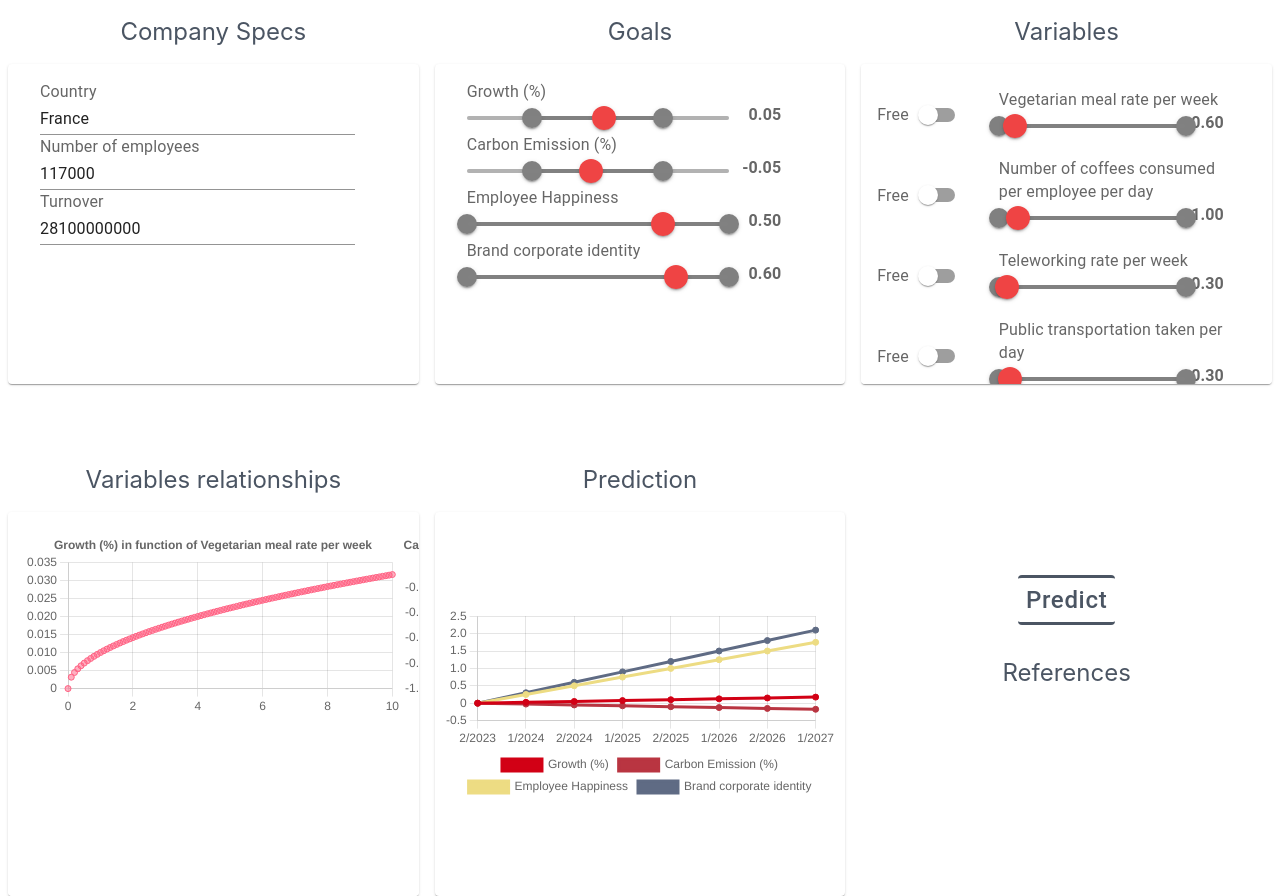
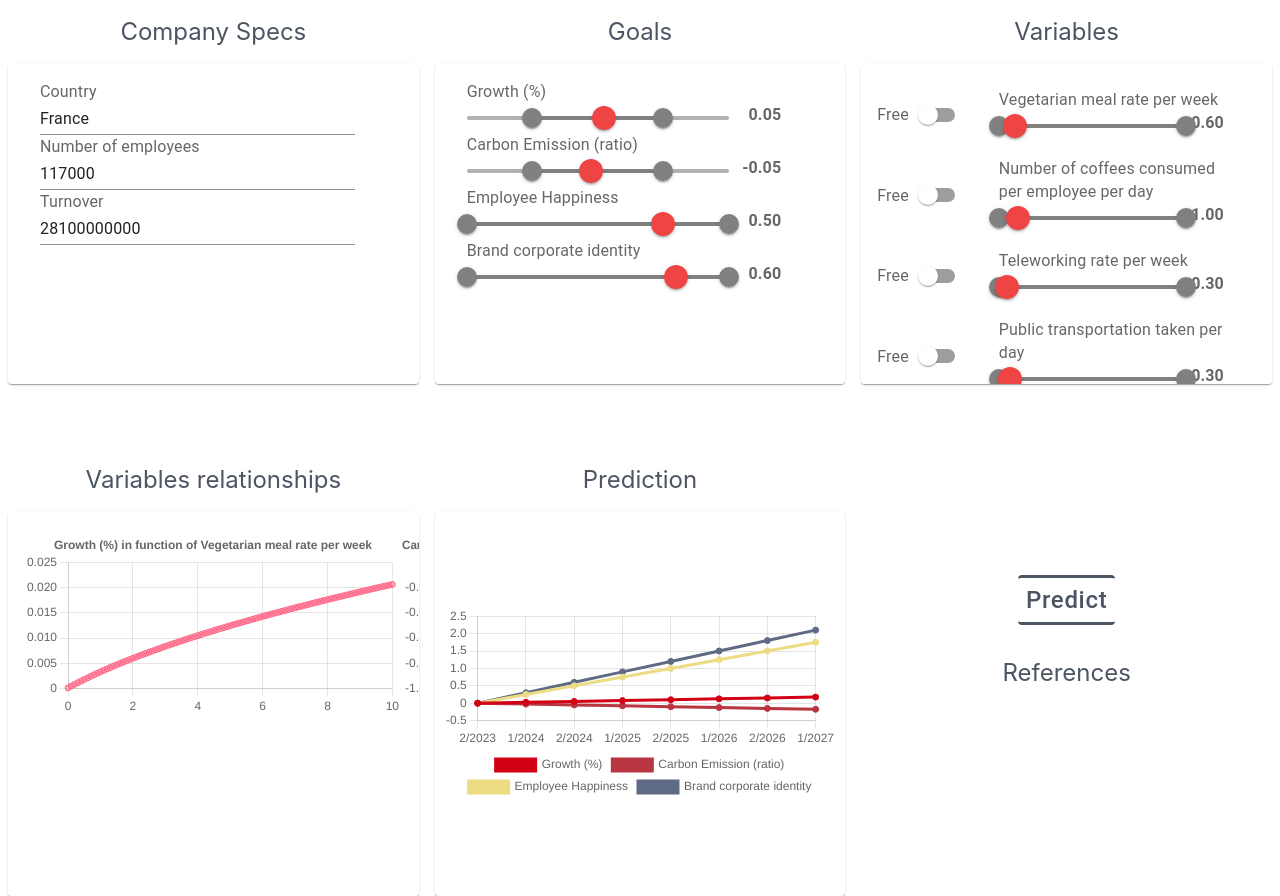
Before and after one commit to jorgekorgut/hackathon-green-hacking, a React (Create React App) app in the folder Frontend/: page /calculator in a window 1280 px wide. Built offline with nearby package versions, Linux system fonts and the light colour scheme.

Commit message:
new data

```diff
--- a/Frontend/src/data/load.tsx
+++ b/Frontend/src/data/load.tsx
@@ -9,7 +9,7 @@ const initialValue: CompanyProps = {
     ],
     goals: [
         { name: "Growth (%)", value: 0.05, min: -0.5, max: 0.5, data: undefined },
-        { name: "Carbon Emission (%)", value: -0.05, min: -0.5, max: 0.5, data: undefined },
+        { name: "Carbon Emission (ratio)", value: -0.05, min: -0.5, max: 0.5, data: undefined },
         { name: "Employee Happiness", value: 0.5, min: -1, max: 1, data: undefined },
         { name: "Brand corporate identity", value: 0.6, min: -1, max: 1, data: undefined }
     ],
@@ -22,8 +22,8 @@ const initialValue: CompanyProps = {
         { name: "Number of trees planted per month (1e3)", value: 60, blocked: false, min: 0, max: 100 },
     ],
     relationship: [
-        { firstVariable: "Vegetarian meal rate per week", secondVariable: "Growth (%)", linkFunction: "Math.sqrt(x)/100" },
-        { firstVariable: "Vegetarian meal rate per week", secondVariable: "Carbon Emission (%)", linkFunction: "1/((x+10)/20)-2" },
+        { firstVariable: "Vegetarian meal rate per week", secondVariable: "Growth (%)", linkFunction: "Math.sqrt(x+2)/100 -0.014" },
+        { firstVariable: "Vegetarian meal rate per week", secondVariable: "Carbon Emission (ratio)", linkFunction: "1/((x+10)/20)-2" },
         { firstVariable: "Number of coffees consumed per employee per day", secondVariable: "Growth (%)", linkFunction: "Math.sqrt(x+5)/100" },
         { firstVariable: "Brand corporate identity", secondVariable: "Growth (%)", linkFunction: "1/(x+10)/10" },
         { firstVariable: "Employee Happiness", secondVariable: "Growth (%)", linkFunction: "Math.sqrt(x+5)/100" },
--- a/Frontend/src/pages/Calculator.tsx
+++ b/Frontend/src/pages/Calculator.tsx
@@ -239,7 +239,7 @@ function Calculator() {
                 handleGoalChange(newGoals);
 
                 const newCarbon: GoalsProps = {
-                    name: "Carbon Emission (%)",
+                    name: "Carbon Emission (ratio)",
                     value: response.data.carbon / 100,
                 } as GoalsProps
                 handleGoalChange(newCarbon);
```
